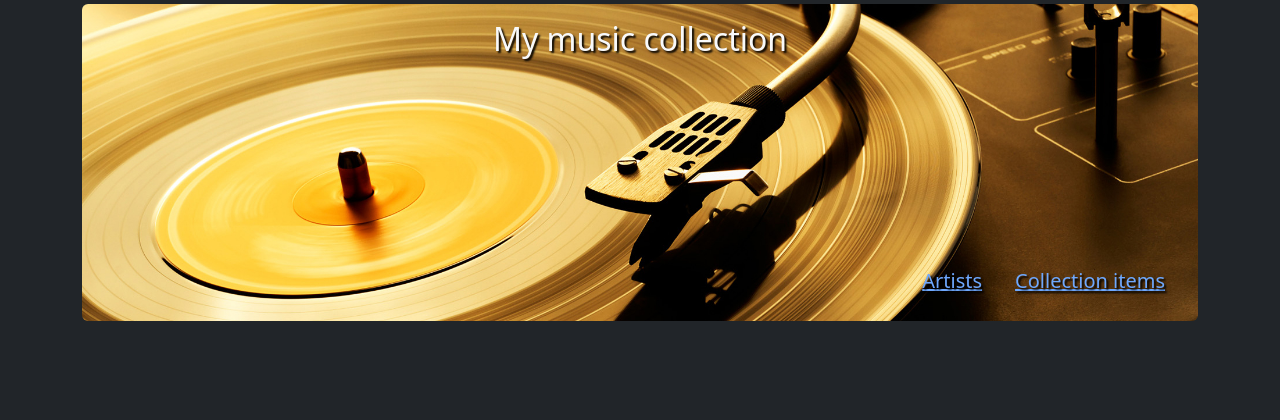
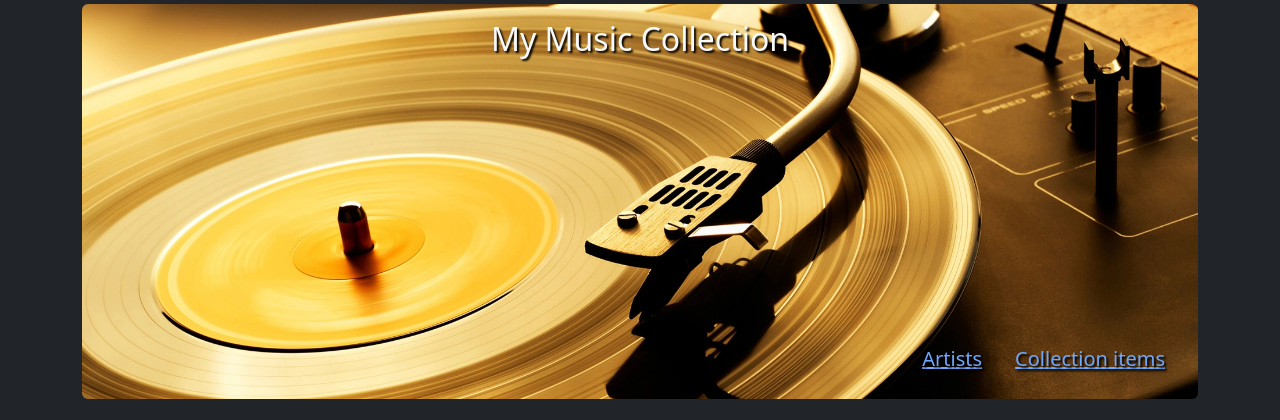
Before and after one commit to mark-me/music-explorer, a Flask app: page / in a window 1280 px wide. Shown: the part 75-495 px from the top of the page. Run offline with Flask 3, Linux system fonts and the light colour scheme; some libraries are stand-ins or nearby versions.

Commit message:
Yet other bigger and smaller changes

```diff
--- a/src/app_explorer/templates/home.html
+++ b/src/app_explorer/templates/home.html
@@ -4,7 +4,7 @@
     <img src="static/images/vinyl_record.jpg" class="img-fluid rounded" alt="Vinyl Record" />
     <!-- Overlay for heading -->
     <div class="position-absolute top-0 start-50 translate-middle-x text-light mt-3">
-      <h2 class="text-shadow">My music collection</h2>
+      <h2 class="text-shadow">My Music Collection</h2>
     </div>
     <!-- Overlay for buttons -->
     <div class="position-absolute bottom-0 end-0 p-3">
```
Also changed, not shown: src/app_explorer/static/images/vinyl_record.jpg.
